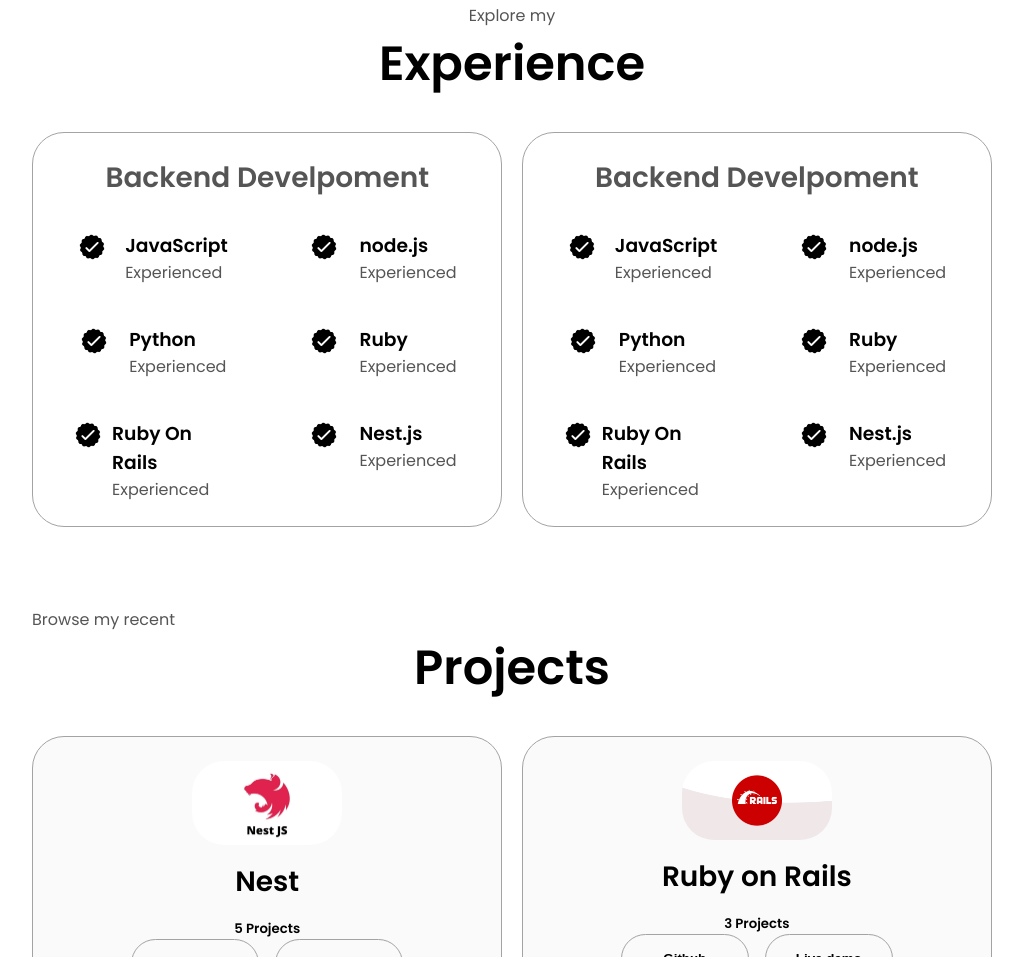
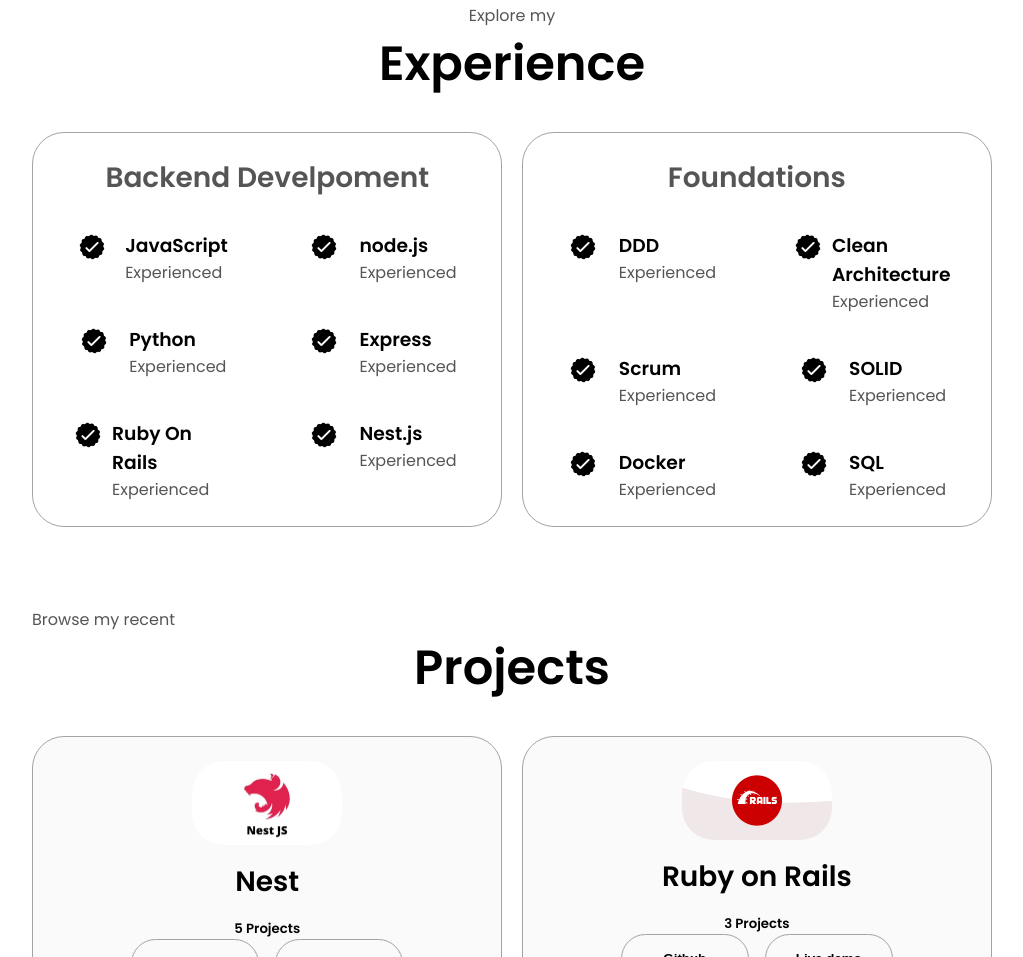
Before and after one commit to seb722x/portfolio-bw-js-html-css, a plain HTML site: page index.html in a window 1280 px wide. Shown: the part 1527-2484 px from the top of the page, without its empty margins (128-1151 px from the left). Drawn offline with Linux system fonts and the light colour scheme.

Commit message:
changes made to html experience section

```diff
--- a/index.html
+++ b/index.html
@@ -163,7 +163,7 @@
                             class="icon"
                             >
                             <div>
-                                <h3>Ruby</h3>
+                                <h3>Express</h3>
                                 <p>Experienced</p>
                             </div>
                         </article>
@@ -190,7 +190,7 @@
                     </div>
                 </div>
                 <div class="details-container">
-                    <h2 class="experience-sub-title">Backend Develpoment</h2>
+                    <h2 class="experience-sub-title">Foundations</h2>
                     <div class="article-container">
                         <article>
                             <img
@@ -198,7 +198,7 @@
                             class="icon"
                             >
                             <div>
-                                <h3>JavaScript</h3>
+                                <h3>DDD</h3>
                                 <p>Experienced</p>
                             </div>
                         </article>
@@ -208,7 +208,7 @@
                             class="icon"
                             >
                             <div>
-                                <h3>node.js</h3>
+                                <h3>Clean Architecture</h3>
                                 <p>Experienced</p>
                             </div>
                         </article>
@@ -218,7 +218,7 @@
                             class="icon"
                             >
                             <div>
-                                <h3>Python</h3>
+                                <h3>Scrum</h3>
                                 <p>Experienced</p>
                             </div>
                         </article>
@@ -228,7 +228,7 @@
                             class="icon"
                             >
                             <div>
-                                <h3>Ruby</h3>
+                                <h3>SOLID</h3>
                                 <p>Experienced</p>
                             </div>
                         </article>
@@ -238,7 +238,7 @@
                             class="icon"
                             >
                             <div>
-                                <h3>Ruby On Rails</h3>
+                                <h3>Docker</h3>
                                 <p>Experienced</p>
                             </div>
                         </article>
@@ -248,7 +248,7 @@
                             class="icon"
                             >
                             <div>
-                                <h3>Nest.js</h3>
+                                <h3>SQL</h3>
                                 <p>Experienced</p>
                             </div>
                         </article>
```
